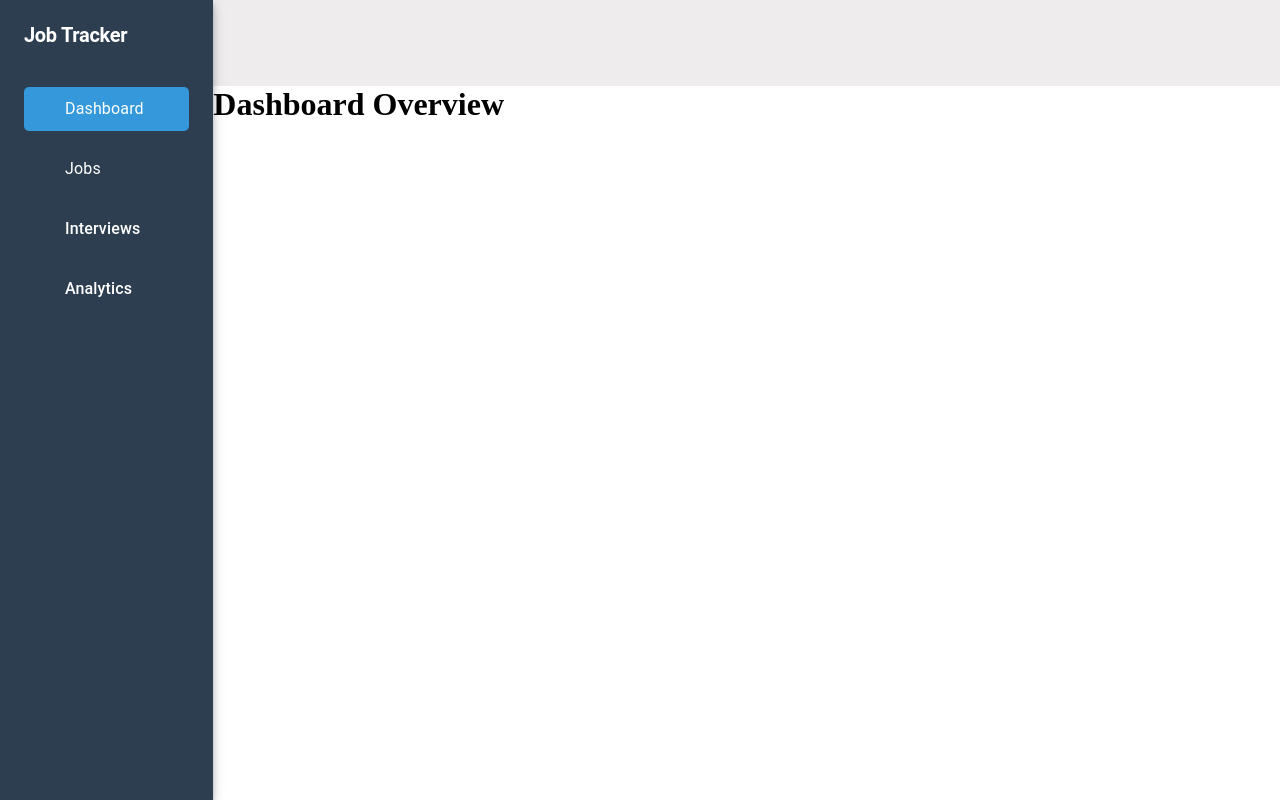
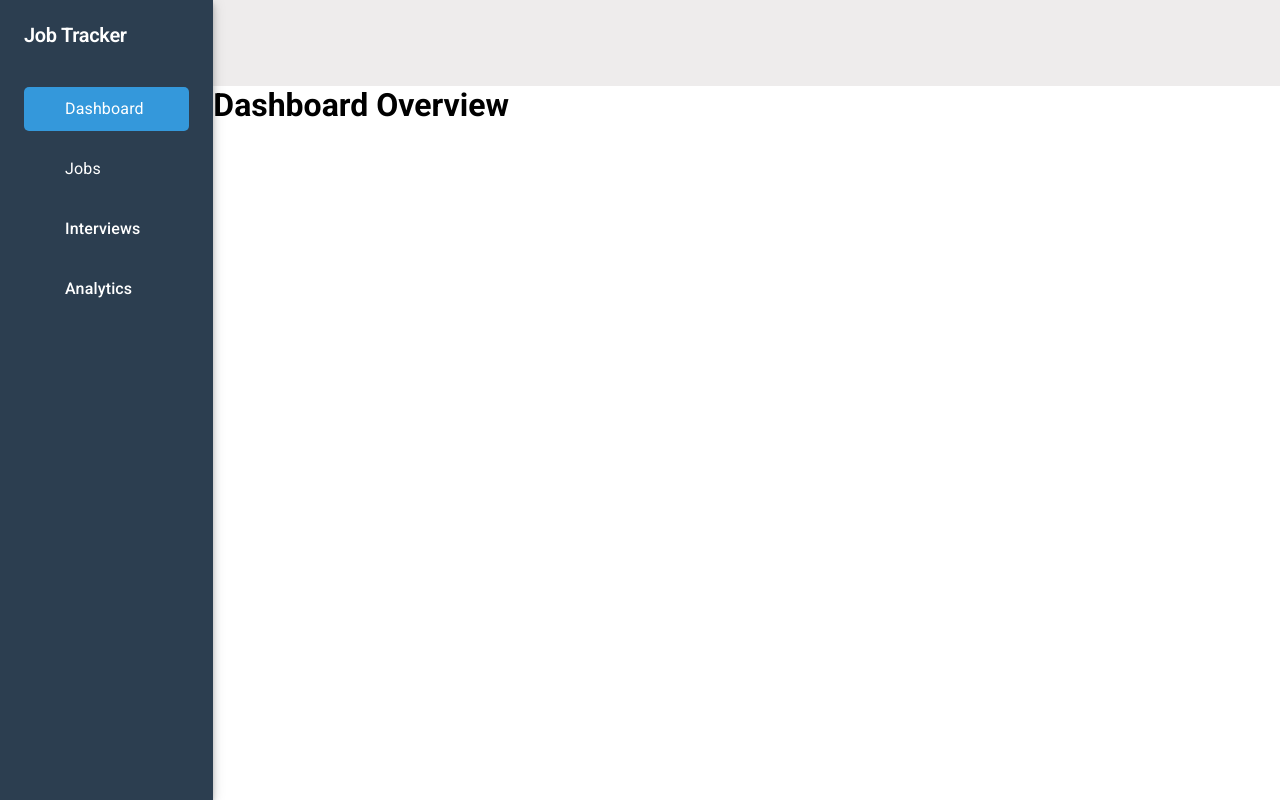
Before and after one commit to Dimithri8/job-tracker-app, a React (Vite) app in the folder frontend/: page / in a window 1280 px wide. Built offline with nearby package versions, Linux system fonts and the light colour scheme; some icons are missing.

Commit message:
Changed font family to roboto

```diff
--- a/frontend/style.css
+++ b/frontend/style.css
@@ -1,4 +1,8 @@
+@import url("https://fonts.googleapis.com/css2?family=Bebas+Neue&family=Montserrat:ital,wght@0,100..900;1,100..900&family=Roboto:ital,wght@0,100..900;1,100..900&display=swap");
 * {
   padding: 0;
   margin: 0;
 }
+body {
+  font-family: "Roboto", sans-serif;
+}
```
